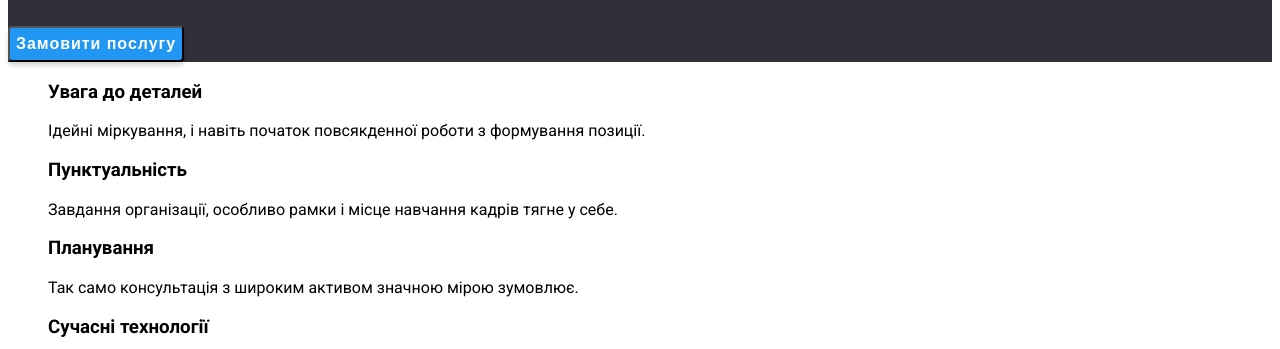
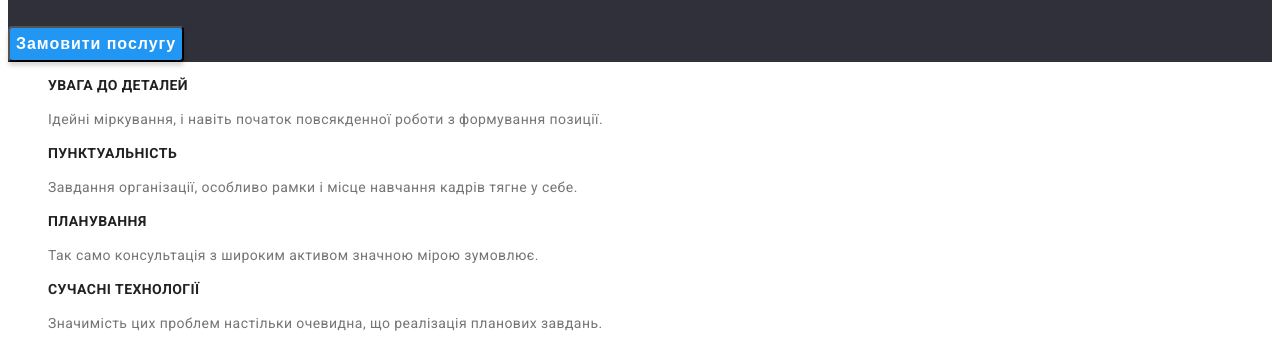
Before and after one commit to MaksoN03/goit-markup-hw-02, a plain HTML site: page index.html in a window 1280 px wide. Shown: the part 273-622 px from the top of the page. Drawn offline with Linux system fonts and the light colour scheme.

Commit message:
Update section-characteristic

```diff
--- a/css/styles.css
+++ b/css/styles.css
@@ -133,3 +133,19 @@ body {
     letter-spacing: 0.06em;
     color: #FFFFFF;
 }
+
+.characteristic-name {
+    font-weight: 700;
+    font-size: 14px;
+    line-height: 1.14;
+    letter-spacing: 0.03em;
+    text-transform: uppercase;
+    color: #212121;
+}
+
+.characteristic-description {
+    font-size: 14px;
+    line-height: 1.71;
+    letter-spacing: 0.03em;
+    color: #757575;
+}
```
